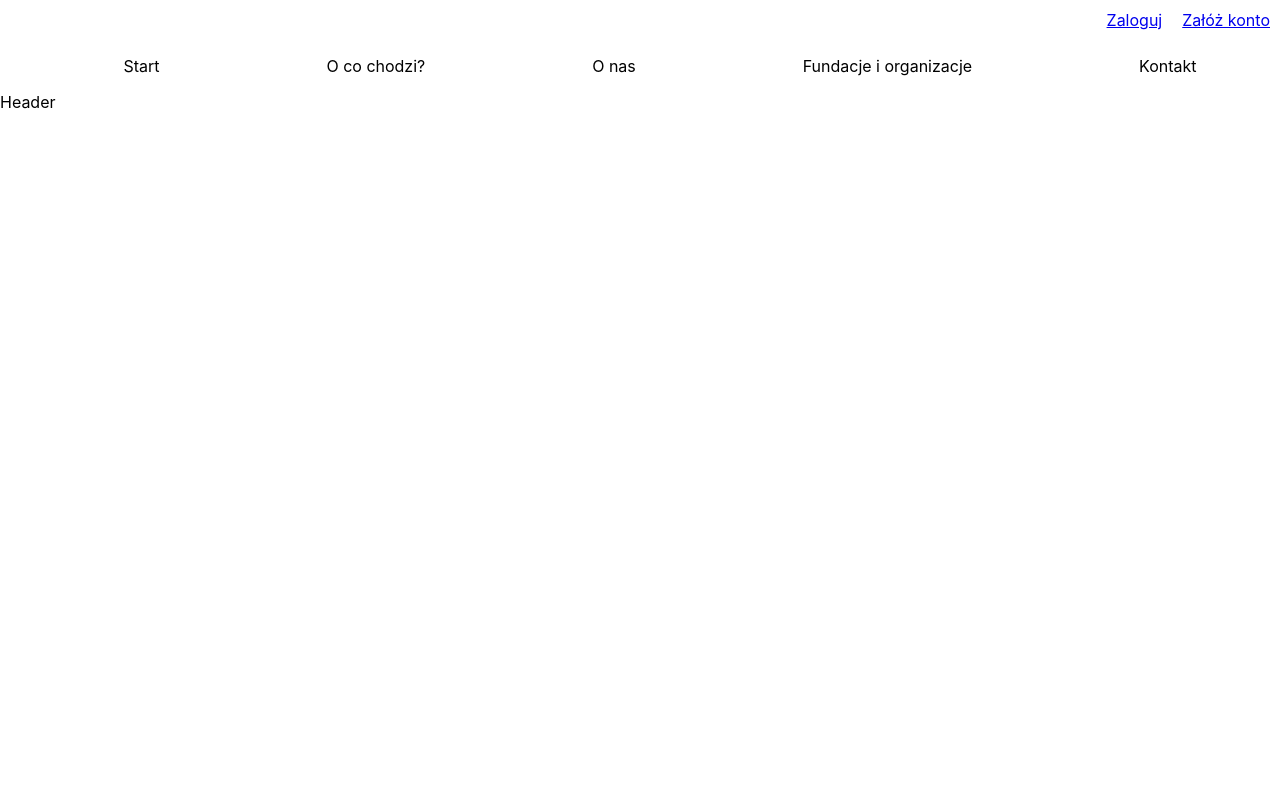
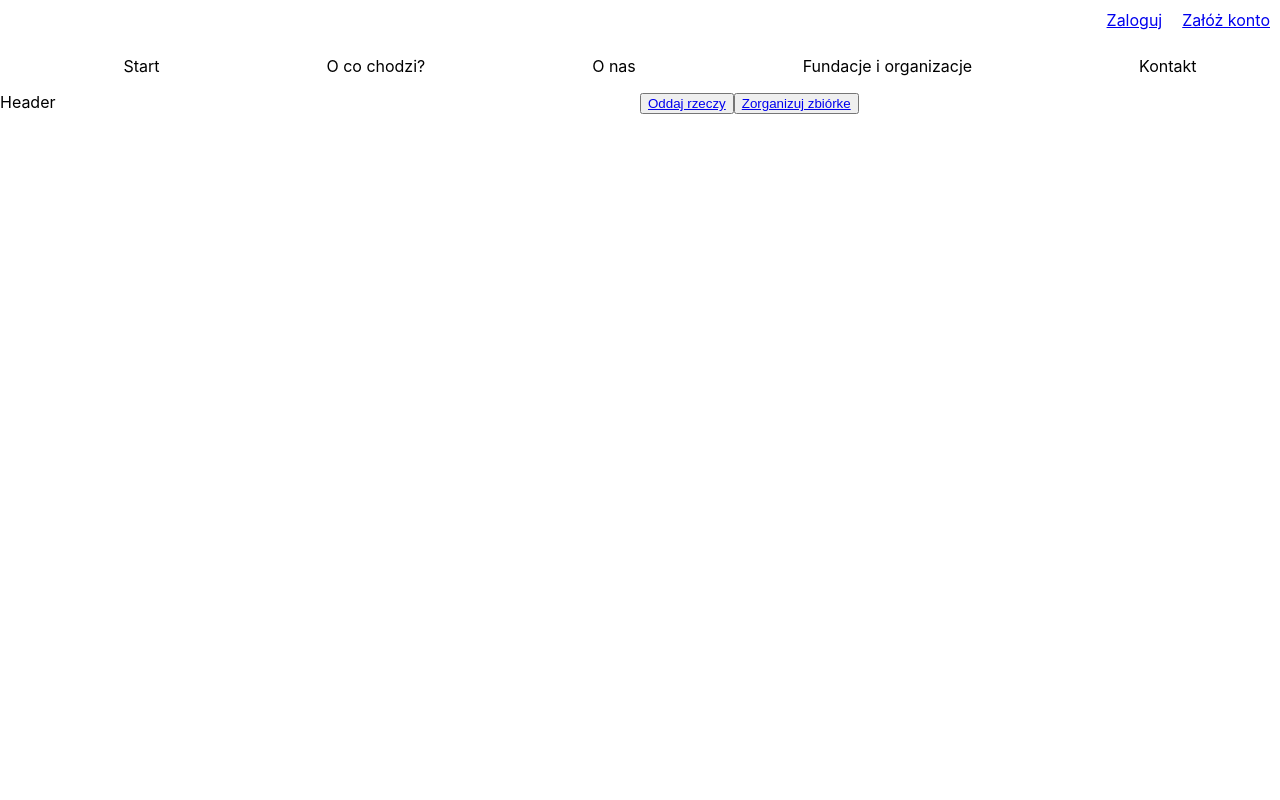
Before and after one commit to Franc91/Oddam_w_dobre_rece, a React (Create React App) app: page /#/ in a window 1280 px wide. Shown: the top 800 px of the page. Built offline with nearby package versions, Linux system fonts and the light colour scheme.

Commit message:
dodano przeniesienie do strony z logowaniem po kliknieciu w elementy w header

```diff
--- a/src/components/Home/Contact/Footer/Footer.js
+++ b/src/components/Home/Contact/Footer/Footer.js
@@ -1,5 +1,5 @@
 import React from 'react'
-import {Link, animateScroll as scroll} from 'react-scroll'
+import {animateScroll as scroll} from 'react-scroll'
 
 const Footer = () => {
     const scrollToTop = () =>{
@@ -7,7 +7,7 @@ const Footer = () => {
     }
     return (
         <div>
-            <a onClick={scrollToTop}>Na góre!</a>
+            <button onClick={scrollToTop}>Na góre!</button>
         </div>
     )
 }
--- a/src/components/Home/Header/Header.js
+++ b/src/components/Home/Header/Header.js
@@ -1,11 +1,24 @@
 import React from 'react'
+import { Link } from 'react-router-dom'
 import Menu from '../Menu'
 
 export const Header = () => {
     return (
         <div id='header' style={{height:'100vh'}}>
             <Menu/>
-            Header
+            <div style={{display:"flex", flexDirection:"row"}}>
+                <div style={{width: "50vw"}}>
+                Header
+                </div>
+                <div style={{width: "50vw"}}>
+                    <button>
+                        <Link to='/logowanie'>Oddaj rzeczy</Link>
+                    </button>
+                    <button>
+                        <Link to='/logowanie'>Zorganizuj zbiórke</Link>
+                    </button>
+                </div>
+            </div>
         </div>
 
     )
--- a/src/components/Home/WhatsGoingOn/SimpleSteps/SimpleSteps.js
+++ b/src/components/Home/WhatsGoingOn/SimpleSteps/SimpleSteps.js
@@ -1,5 +1,4 @@
 import React from 'react'
-import ThreeColumns from '../ThreeColumns'
 
 export const SimpleSteps = () => {
     return (
```
